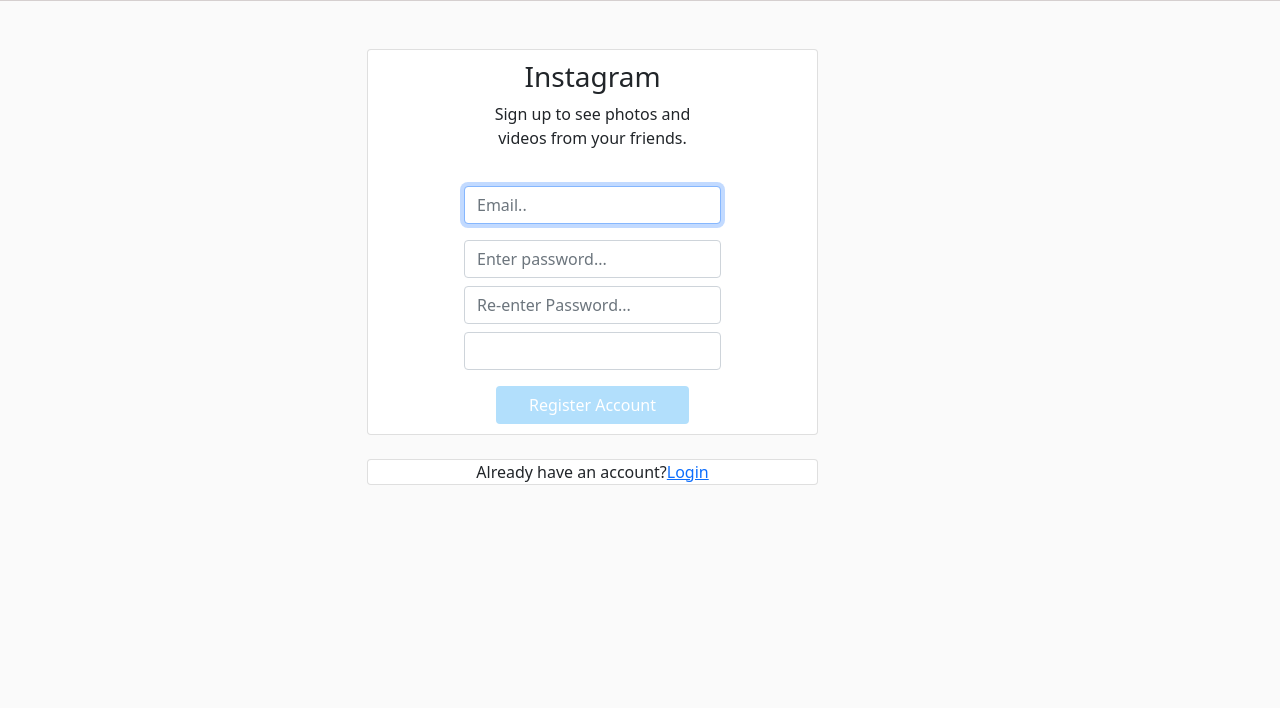
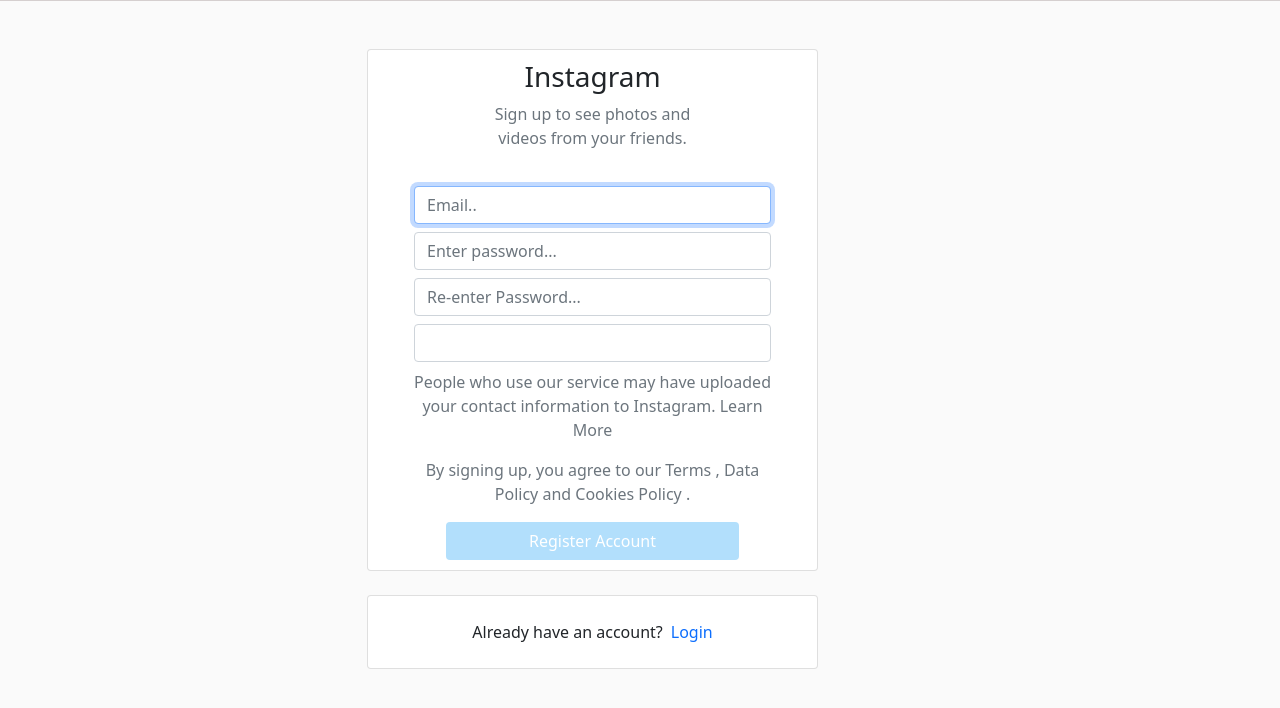
Before and after one commit to Isaac-kiptoo-kilimo/Istagram-app, a Django app: page /register/ in a window 1280 px wide. Shown: the part 56-764 px from the top of the page. Run offline with Django 4.2, Linux system fonts and the light colour scheme; some libraries are stand-ins or nearby versions.

Commit message:
style:addedstyling to the register

```diff
--- a/clone/forms.py
+++ b/clone/forms.py
@@ -1,7 +1,7 @@
 from django.forms import ModelForm
 from django.contrib.auth.forms import UserCreationForm
 from django.contrib.auth.models import User
-from django import forms
+
 
 
 class createUserForm(UserCreationForm):
--- a/clone/urls.py
+++ b/clone/urls.py
@@ -8,5 +8,5 @@ urlpatterns=[
     path('profile/',views.profile,name='profile'),
     path('register/',views.register,name='register'),
     path('login/',views.loginPage,name='login'),
-    path('login/',views.logoutUser,name='logout'),
+    path('edit/',views.editProfile,name='edit'),
 ]
--- a/clone/views.py
+++ b/clone/views.py
@@ -50,3 +50,6 @@ def loginPage(request):
 def logoutUser(request):
     logout(request)
     return redirect('login')
+
+def editProfile(request):
+    return render(request,'pages/editprofile.html')
--- a/static/css/style.css
+++ b/static/css/style.css
@@ -88,3 +88,6 @@ body{
     border: 4px solid black;
     border-radius: 25px;
 }
+a{
+    text-decoration: none;
+}
--- a/templates/accounts/register.html
+++ b/templates/accounts/register.html
@@ -1,19 +1,19 @@
 {% extends 'base.html' %}
 {% block content %}
-<div class="container mt-5 h-100">
-    <div class="row">
+<div class="container my-5 h-100">
+    <div class="row ">
         <div class="col-md-5 offset-md-3">
             <div class=" h-100">
                 <div class="user_card card">
                     <div class="text-center">
-                        <h3 id="form-title">Instagram</h3>
-                        <p>Sign up to see photos and <br> videos from your friends.</p>
+                        <h3 id="form-title tex-dark">Instagram</h3>
+                        <p class="text-secondary">Sign up to see photos and <br> videos from your friends.</p>
                     </div>
-                    <div class="d-flex justify-content-center form_container">
+                    <div class="d-flex justify-content-center form_container text-secondary">
 
                         <form method="POST" action="">
                             {% csrf_token %}
-                            <div class="input-group mb-3">
+                            <div class="input-group mb-2">
 
                                 {{form.username}}
                             </div>
@@ -21,6 +21,7 @@
 
                                 {{form.email}}
                             </div>
+
                             <div class="input-group mb-2">
 
                                 {{form.password1}}
@@ -29,6 +30,10 @@
 
                                 {{form.password2}}
                             </div>
+                            <p class="text-center">People who use our service may have uploaded <br> your contact information to Instagram. Learn <br> More</p>
+                            <p class="text-center">
+                                By signing up, you agree to our Terms , Data <br> Policy and Cookies Policy .
+                            </p>
 
                             <div class="d-flex justify-content-center mt-3 login_container">
                                 <input class="btn login_btn" type="submit" value="Register Account">
@@ -41,11 +46,11 @@
             </div>
         </div>
     </div>
-    <div class="row">
+    <div class="row ">
         <div class="col-md-5 offset-md-3">
-            <div class="mt-4 card">
+            <div class="mt-4 card p-4">
                 <div class="d-flex justify-content-center links">
-                    Already have an account? <a href="{% url 'login' %}" class="ml-2">Login</a>
+                    Already have an account? <a href="{% url 'login' %}" class="ms-2">Login</a>
                 </div>
             </div>
         </div>
```
Also changed, not shown: templates/pages/editprofile.html (added, +20 -0 lines).
